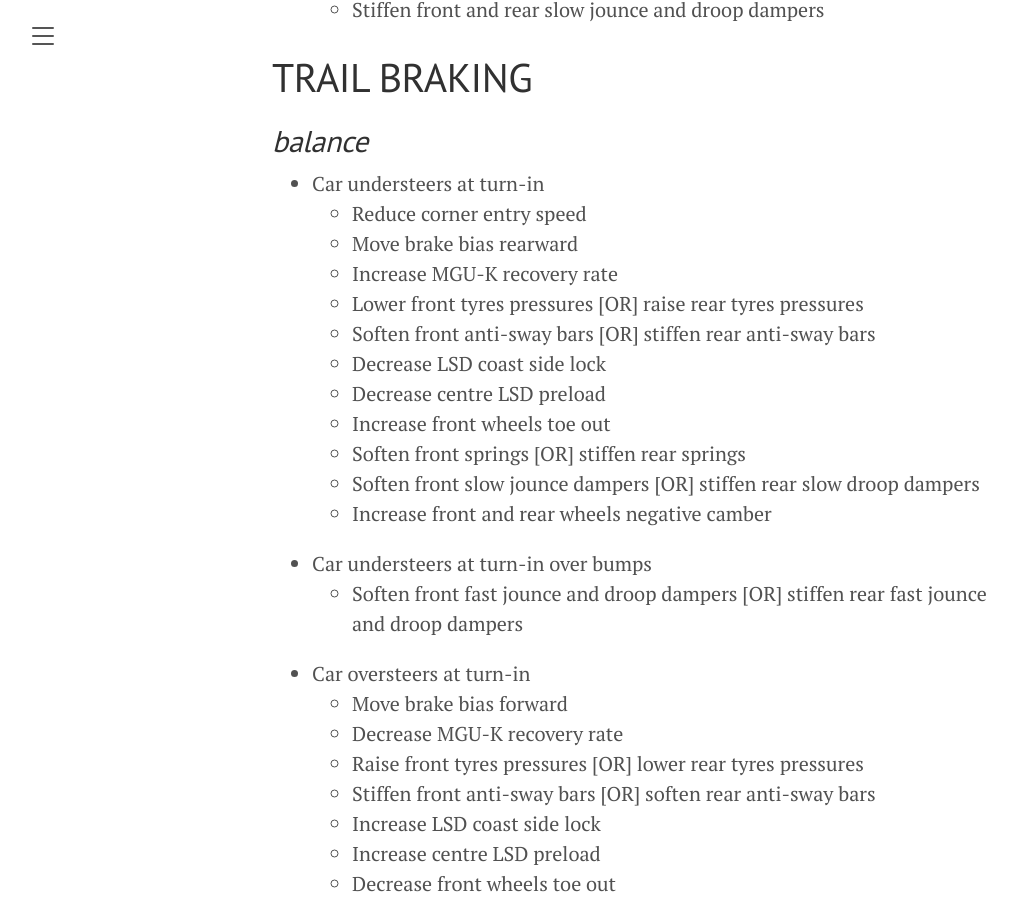
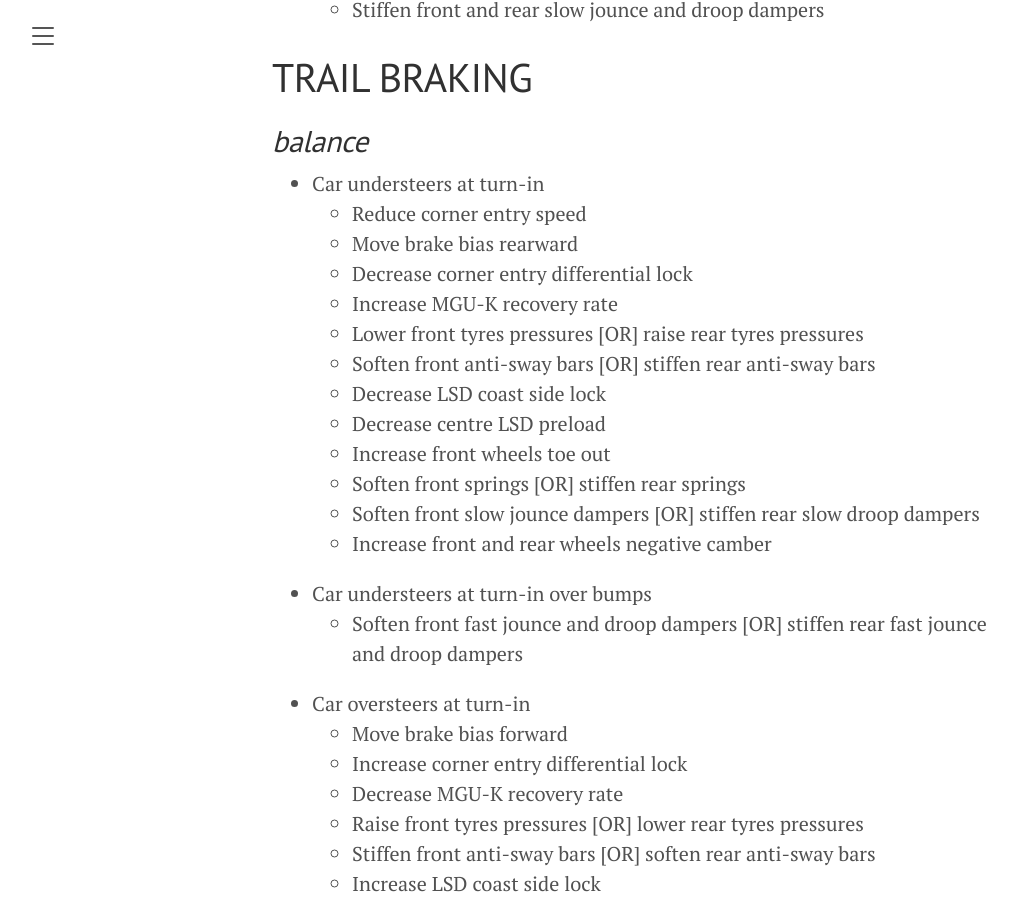
Before and after one commit to amenzwa/amenzwa.github.io, a Jekyll site: the page built from motorsport/adjust.md, in a window 1280 px wide and 900 px high, scrolled down 4431 px. Shown: the whole window, without its empty margins (8-1025 px from the left). Built offline with Jekyll 4.4.1, drawn with Linux system fonts in a browser that asks for light colours; our own code applies the rules of GitHub Pages for plain Markdown files; some of the changed text lies outside the part shown.

Commit message:
entry/exit diff lock

```diff
--- a/motorsport/adjust.md
+++ b/motorsport/adjust.md
@@ -114,6 +114,7 @@ The goals of car set-up are as follows:
 - Car understeers at turn-in
   - Reduce corner entry speed
   - Move brake bias rearward
+  - Decrease corner entry differential lock
   - Increase MGU-K recovery rate
   - Lower front tyres pressures [OR] raise rear tyres pressures
   - Soften front anti-sway bars [OR] stiffen rear anti-sway bars
@@ -127,6 +128,7 @@ The goals of car set-up are as follows:
   - Soften front fast jounce and droop dampers [OR] stiffen rear fast jounce and droop dampers
 - Car oversteers at turn-in
   - Move brake bias forward
+  - Increase corner entry differential lock
   - Decrease MGU-K recovery rate
   - Raise front tyres pressures [OR] lower rear tyres pressures
   - Stiffen front anti-sway bars [OR] soften rear anti-sway bars
@@ -209,9 +211,11 @@ The goals of car set-up are as follows:
 
 - Car understeers when accelerating out of corner
   - Soften front slow droop dampers [OR] stiffen rear slow jounce dampers
+  - Decrease corner exit differential lock
   - Decrease LSD power side lock
   - Decrease centre LSD preload
 - Car oversteers when accelerating out of corner
+  - Increase corner exit differential lock
   - Increase LSD power side lock
   - Increase centre LSD preload
 
```
